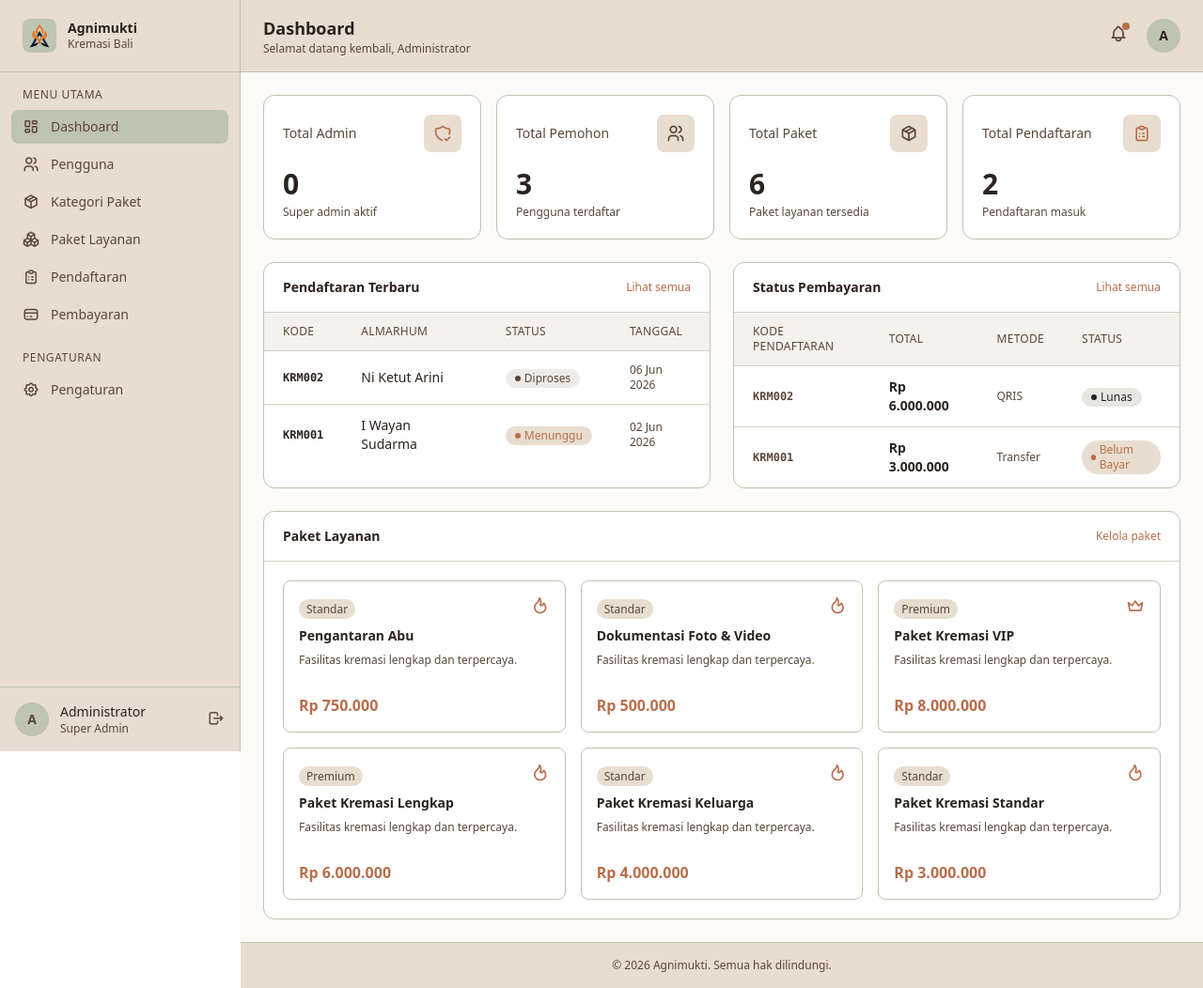
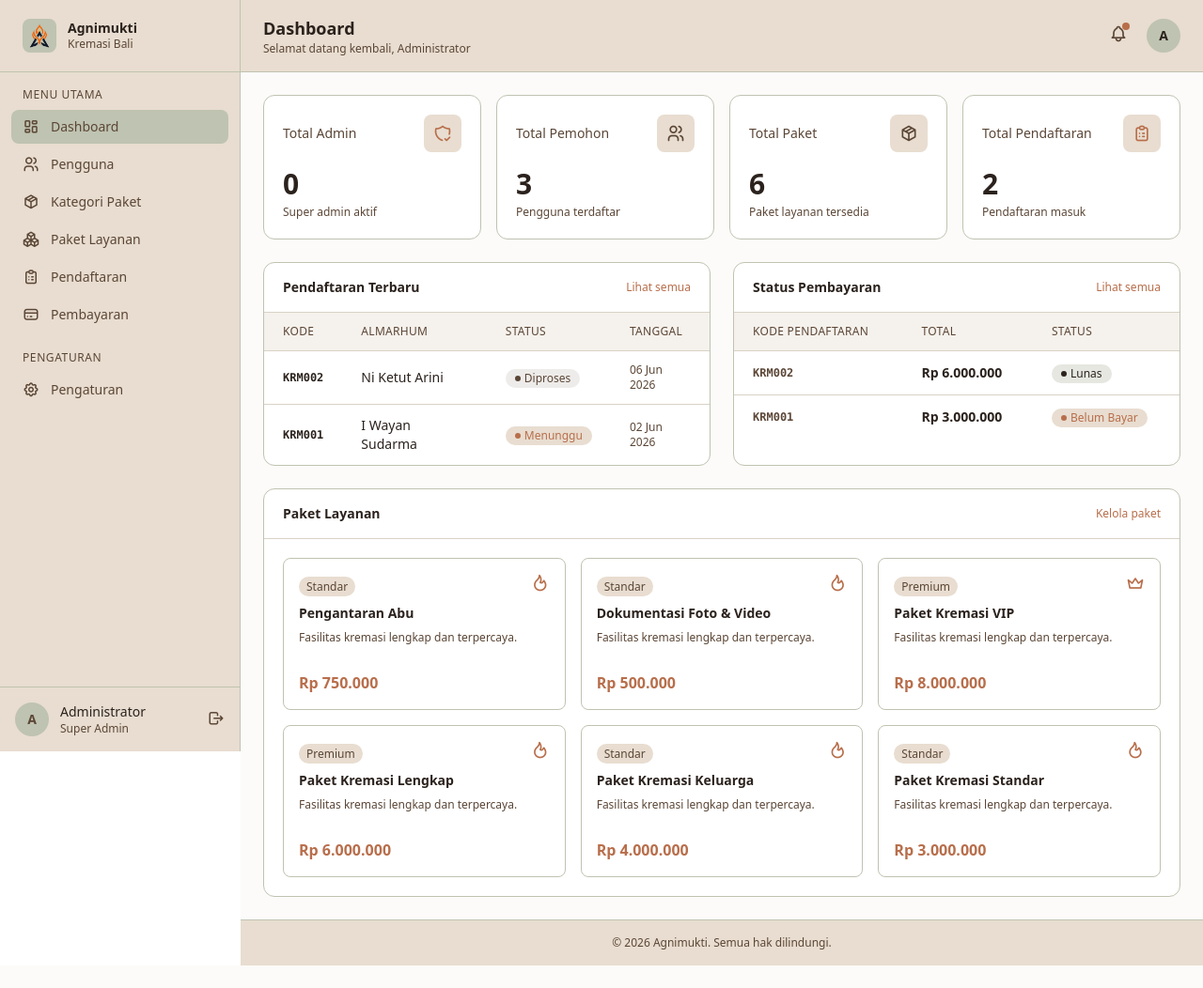
Before and after one commit to adisaputra0/agnimukti, a PHP site: page /public/admin/index.php in a window 1280 px wide. Shown: the whole page at 94% size. After the commit the page ends 1028 px from the top, so only its background shows below. Run offline with PHP 8.4, Linux system fonts and the light colour scheme; data comes from the database, SQL or seed files in the repository.

Commit message:
Update dashboard links and remove unused payment method column

```diff
--- a/public/admin/pages/dashboard.php
+++ b/public/admin/pages/dashboard.php
@@ -125,7 +125,7 @@ $pembayaranTerbaru = array_slice($listPembayaran, 0, 5);
         <div class="bg-white rounded-xl border border-[#BFC3B1]">
             <div class="px-5 py-4 border-b border-[#D8D2C6] flex items-center justify-between">
                 <h2 class="text-sm font-semibold text-[#2B221D]">Pendaftaran Terbaru</h2>
-                <a href="?page=pendaftaran" class="text-xs text-[#B86E4B] hover:underline">Lihat semua</a>
+                <a href="?page=registration" class="text-xs text-[#B86E4B] hover:underline">Lihat semua</a>
             </div>
             <div class="overflow-x-auto">
                 <table class="w-full text-sm">
@@ -171,7 +171,7 @@ $pembayaranTerbaru = array_slice($listPembayaran, 0, 5);
         <div class="bg-white rounded-xl border border-[#BFC3B1]">
             <div class="px-5 py-4 border-b border-[#D8D2C6] flex items-center justify-between">
                 <h2 class="text-sm font-semibold text-[#2B221D]">Status Pembayaran</h2>
-                <a href="?page=pembayaran" class="text-xs text-[#B86E4B] hover:underline">Lihat semua</a>
+                <a href="?page=payment" class="text-xs text-[#B86E4B] hover:underline">Lihat semua</a>
             </div>
 
             <div class="overflow-x-auto">
@@ -180,7 +180,6 @@ $pembayaranTerbaru = array_slice($listPembayaran, 0, 5);
                         <tr class="bg-[#F5F1EC] text-left text-xs text-[#5B4636] uppercase tracking-wide border-b border-[#D8D2C6]">
                             <th class="px-5 py-3 font-medium">Kode Pendaftaran</th>
                             <th class="px-5 py-3 font-medium">Total</th>
-                            <th class="px-5 py-3 font-medium">Metode</th>
                             <th class="px-5 py-3 font-medium">Status</th>
                         </tr>
                     </thead>
@@ -206,7 +205,6 @@ $pembayaranTerbaru = array_slice($listPembayaran, 0, 5);
                                 ?>
                             </td>
                             <td class="px-5 py-3 text-[#2B221D] font-semibold">Rp <?= number_format($pembayaran['total_bayar'], 0, ',', '.'); ?></td>
-                            <td class="px-5 py-3 text-[#5B4636] text-xs"><?= htmlspecialchars($pembayaran['metode_pembayaran'] ?? 'Tunai'); ?></td>
                             <td class="px-5 py-3">
                                 <?php
                                 $payStatusClass = "bg-[#E8DDD0] text-[#B86E4B]";
```
